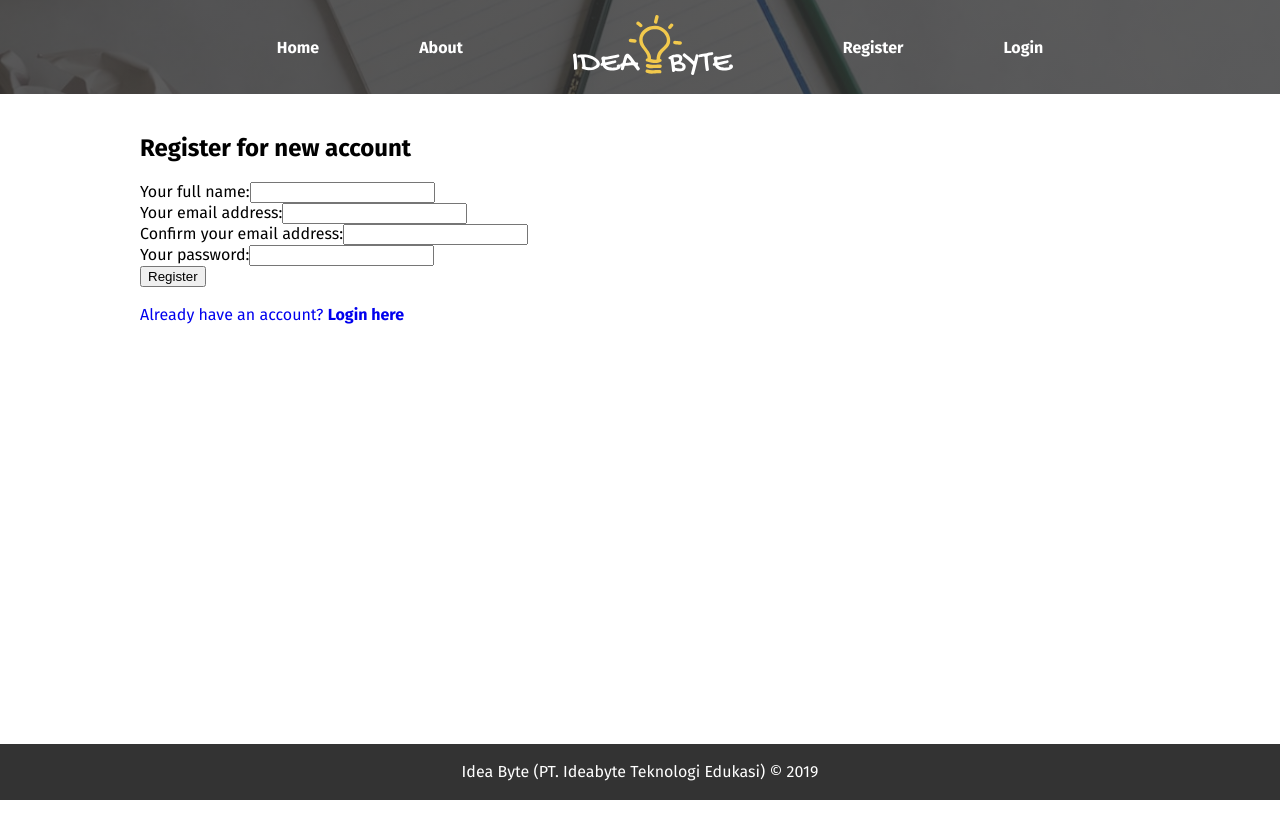
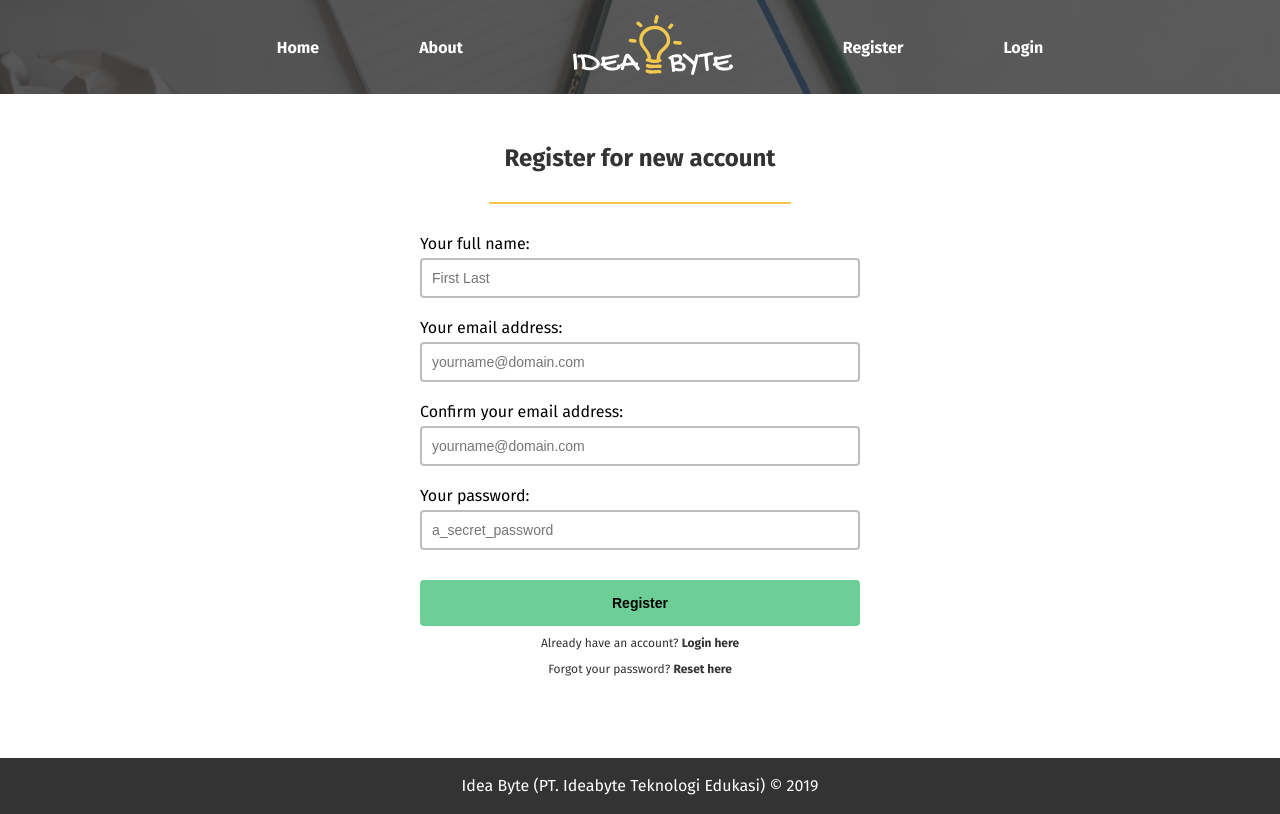
Before and after one commit to bearmentor-community/ideabyte-frontend, a React (Create React App) app: page /register in a window 1280 px wide. Built offline with nearby package versions, Linux system fonts and the light colour scheme.

Commit message:
Style the form elements for register and login

```diff
--- /dev/null
+++ b/src/components/Form.js
@@ -0,0 +1,21 @@
+import React from 'react'
+import styled from '@emotion/styled'
+
+const StyledForm = styled.form`
+  width: 500px;
+  margin: 0 auto;
+`
+
+const Form = ({ children }) => {
+  return (
+    <StyledForm
+      onSubmit={event => {
+        event.preventDefault()
+      }}
+    >
+      {children}
+    </StyledForm>
+  )
+}
+
+export default Form
--- /dev/null
+++ b/src/components/FormLogin.js
@@ -0,0 +1,99 @@
+import React from 'react'
+import styled from '@emotion/styled'
+
+import Form from './Form'
+import Heading from './Heading'
+import Link from './Link'
+import HorizontalRule from './HorizontalRule'
+import Span from './Span'
+
+const FormContent = styled.div`
+  margin: 30px;
+  margin-top: 30px;
+`
+
+const FormFieldSet = styled.div`
+  margin: 20px 0;
+`
+
+const Label = styled.label`
+  display: block;
+  margin-bottom: 5px;
+`
+
+const Input = styled.input`
+  box-sizing: border-box;
+  display: block;
+  font-size: 14px;
+  padding: 10px;
+  border: 2px solid #bdbdbd;
+  border-radius: 4px;
+  width: 100%;
+`
+
+const InputSubmit = styled.input`
+  padding: 15px;
+  background: hsla(45, 86%, 62%, 1);
+  border: none;
+  font-size: 14px;
+  font-weight: bold;
+  border-radius: 4px;
+  width: 100%;
+  margin-top: 10px;
+  transition: 0.5s;
+  cursor: pointer;
+
+  &:hover {
+    background: hsla(45, 86%, 72%, 1);
+  }
+`
+
+const FormExtra = styled.div`
+  font-size: 12px;
+  margin: 10px 0;
+  text-align: center;
+  color: #333;
+`
+
+const FormLogin = () => {
+  return (
+    <Form>
+      <Heading size={2} scheme="light">
+        Login to your account
+      </Heading>
+      <HorizontalRule />
+
+      <FormContent>
+        <FormFieldSet>
+          <Label>Your email address:</Label>
+          <Input type="email" placeholder="yourname@domain.com" />
+        </FormFieldSet>
+
+        <FormFieldSet>
+          <Label>Your password:</Label>
+          <Input type="password" />
+        </FormFieldSet>
+
+        <InputSubmit type="submit" value="Login" />
+
+        <FormExtra>
+          <Link to="/register">
+            <Span scheme="light" type="extra">
+              Does not have an account yet? <b>Register here</b>
+            </Span>
+          </Link>
+        </FormExtra>
+
+        <FormExtra>
+          <Link to="/">
+            <Span scheme="light" type="extra">
+              Forgot your password? <b>Reset here</b>
+            </Span>
+          </Link>
+        </FormExtra>
+      </FormContent>
+    </Form>
+  )
+}
+
+export default FormLogin
--- /dev/null
+++ b/src/components/FormRegister.js
@@ -0,0 +1,109 @@
+import React from 'react'
+import styled from '@emotion/styled'
+
+import Form from './Form'
+import Heading from './Heading'
+import Link from './Link'
+import HorizontalRule from './HorizontalRule'
+import Span from './Span'
+
+const FormContent = styled.div`
+  margin: 30px;
+  margin-top: 30px;
+`
+
+const FormFieldSet = styled.div`
+  margin: 20px 0;
+`
+
+const Label = styled.label`
+  display: block;
+  margin-bottom: 5px;
+`
+
+const Input = styled.input`
+  box-sizing: border-box;
+  display: block;
+  font-size: 14px;
+  padding: 10px;
+  border: 2px solid #bdbdbd;
+  border-radius: 4px;
+  width: 100%;
+`
+
+const InputSubmit = styled.input`
+  padding: 15px;
+  background: hsla(145, 50%, 62%, 1);
+  border: none;
+  font-size: 14px;
+  font-weight: bold;
+  border-radius: 4px;
+  width: 100%;
+  margin-top: 10px;
+  transition: 0.5s;
+  cursor: pointer;
+
+  &:hover {
+    background: hsla(145, 50%, 72%, 1);
+  }
+`
+
+const FormExtra = styled.div`
+  font-size: 12px;
+  margin: 10px 0;
+  text-align: center;
+  color: #333;
+`
+
+const FormRegister = () => {
+  return (
+    <Form>
+      <Heading size={2} scheme="light">
+        Register for new account
+      </Heading>
+      <HorizontalRule />
+
+      <FormContent>
+        <FormFieldSet>
+          <Label>Your full name:</Label>
+          <Input type="text" placeholder="First Last" />
+        </FormFieldSet>
+
+        <FormFieldSet>
+          <Label>Your email address:</Label>
+          <Input type="email" placeholder="yourname@domain.com" />
+        </FormFieldSet>
+
+        <FormFieldSet>
+          <Label>Confirm your email address:</Label>
+          <Input type="email" placeholder="yourname@domain.com" />
+        </FormFieldSet>
+
+        <FormFieldSet>
+          <Label>Your password:</Label>
+          <Input type="password" placeholder="a_secret_password" />
+        </FormFieldSet>
+
+        <InputSubmit type="submit" value="Register" />
+
+        <FormExtra>
+          <Link to="/login">
+            <Span scheme="light" type="extra">
+              Already have an account? <b>Login here</b>
+            </Span>
+          </Link>
+        </FormExtra>
+
+        <FormExtra>
+          <Link to="/">
+            <Span scheme="light" type="extra">
+              Forgot your password? <b>Reset here</b>
+            </Span>
+          </Link>
+        </FormExtra>
+      </FormContent>
+    </Form>
+  )
+}
+
+export default FormRegister
--- a/src/components/Heading.js
+++ b/src/components/Heading.js
@@ -1,5 +1,5 @@
 import React from 'react'
-import { jsx, css } from '@emotion/core'
+import { css } from '@emotion/core'
 import styled from '@emotion/styled'
 
 const Heading = ({ size, align, scheme, margin, children }) => {
--- /dev/null
+++ b/src/components/HorizontalRule.js
@@ -0,0 +1,13 @@
+import React from 'react'
+import styled from '@emotion/styled'
+
+const StyledHr = styled.hr`
+  border: 1px solid hsla(45, 86%, 62%, 1);
+  max-width: 300px;
+`
+
+const HorizontalRule = () => {
+  return <StyledHr />
+}
+
+export default HorizontalRule
--- a/src/components/Navigation.js
+++ b/src/components/Navigation.js
@@ -33,12 +33,12 @@ const Navigation = () => {
       <NavUl>
         <NavLi>
           <Link to="/">
-            <Span>Home</Span>
+            <Span scheme="dark">Home</Span>
           </Link>
         </NavLi>
         <NavLi>
           <Link to="/about">
-            <Span>About</Span>
+            <Span scheme="dark">About</Span>
           </Link>
         </NavLi>
         <NavLi>
@@ -52,28 +52,28 @@ const Navigation = () => {
         {!isLoggedIn && (
           <NavLi>
             <Link to="/register">
-              <Span>Register</Span>
+              <Span scheme="dark">Register</Span>
             </Link>
           </NavLi>
         )}
         {!isLoggedIn && (
           <NavLi>
             <Link to="/login">
-              <Span>Login</Span>
+              <Span scheme="dark">Login</Span>
             </Link>
           </NavLi>
         )}
         {isLoggedIn && (
           <NavLi>
             <Link to="/post">
-              <Span>Post Idea</Span>
+              <Span scheme="dark">Post Idea</Span>
             </Link>
           </NavLi>
         )}
         {isLoggedIn && (
           <NavLi>
             <Link to="/profile">
-              <Span>My Profile</Span>
+              <Span scheme="dark">My Profile</Span>
             </Link>
           </NavLi>
         )}
--- a/src/components/Span.js
+++ b/src/components/Span.js
@@ -1,7 +1,7 @@
 import React from 'react'
 import styled from '@emotion/styled'
 
-const StyledSpan = styled.span`
+const MenuSpan = styled.span`
   color: ${props => (props.scheme === 'dark' ? '#fff' : '#333')};
   transition: 0.5s;
 
@@ -11,8 +11,29 @@ const StyledSpan = styled.span`
   }
 `
 
-const Span = ({ scheme, children }) => {
-  return <StyledSpan scheme="dark">{children}</StyledSpan>
+const ExtraSpan = styled.span`
+  color: ${props => (props.scheme === 'dark' ? '#fff' : '#333')};
+  width: 100%;
+
+  &:after {
+    content: '';
+    display: block;
+    border-bottom: 2px solid hsla(145, 50%, 62%, 1);
+    transform: scaleX(0);
+    transition: transform 250ms ease-in-out;
+  }
+
+  &:hover:after {
+    transform: scaleX(0.2);
+  }
+`
+
+const Span = ({ type, scheme, children }) => {
+  if (type === 'extra') {
+    return <ExtraSpan scheme={scheme}>{children}</ExtraSpan>
+  } else {
+    return <MenuSpan scheme={scheme}>{children}</MenuSpan>
+  }
 }
 
 export default Span
--- a/src/pages/About.js
+++ b/src/pages/About.js
@@ -4,6 +4,7 @@ import styled from '@emotion/styled'
 import PageSpecial from '../layouts/PageSpecial'
 import Meta from '../layouts/Meta'
 import Heading from '../components/Heading'
+import HorizontalRule from '../components/HorizontalRule'
 
 const Sections = styled.section`
   display: flex;
@@ -15,11 +16,6 @@ const Sections = styled.section`
 
 const Section = styled.section`
   width: 600px;
-`
-
-const HorizontalRule = styled.hr`
-  border: 1px solid hsla(45, 86%, 62%, 1);
-  max-width: 300px;
 `
 
 const About = () => {
--- a/src/pages/Login.js
+++ b/src/pages/Login.js
@@ -2,41 +2,13 @@ import React from 'react'
 
 import Meta from '../layouts/Meta'
 import PageSimple from '../layouts/PageSimple'
-import Link from '../components/Link'
+import FormLogin from '../components/FormLogin'
 
 const Login = () => {
   return (
     <PageSimple>
       <Meta title="Login Account" />
-      <section>
-        <h1>Login to your account</h1>
-
-        <form>
-          <div>
-            <label>Your email address:</label>
-            <input type="email" />
-          </div>
-
-          <div>
-            <label>Your password:</label>
-            <input type="password" />
-          </div>
-
-          <input type="submit" value="Login" />
-        </form>
-
-        <p>
-          <Link to="/register">
-            Does not have an account yet? <b>Register here</b>
-          </Link>
-        </p>
-
-        <p>
-          <Link to="/">
-            Forgot your password? <b>Reset here</b>
-          </Link>
-        </p>
-      </section>
+      <FormLogin />
     </PageSimple>
   )
 }
--- a/src/pages/Register.js
+++ b/src/pages/Register.js
@@ -2,45 +2,13 @@ import React from 'react'
 
 import Meta from '../layouts/Meta'
 import PageSimple from '../layouts/PageSimple'
-import Link from '../components/Link'
+import FormRegister from '../components/FormRegister'
 
 const Register = () => {
   return (
     <PageSimple>
       <Meta title="Register New Account" />
-      <section>
-        <h2>Register for new account</h2>
-
-        <form>
-          <div>
-            <label>Your full name:</label>
-            <input type="text" />
-          </div>
-
-          <div>
-            <label>Your email address:</label>
-            <input type="email" />
-          </div>
-
-          <div>
-            <label>Confirm your email address:</label>
-            <input type="email" />
-          </div>
-
-          <div>
-            <label>Your password:</label>
-            <input type="password" />
-          </div>
-
-          <input type="submit" value="Register" />
-        </form>
-
-        <p>
-          <Link to="/login">
-            Already have an account? <b>Login here</b>
-          </Link>
-        </p>
-      </section>
+      <FormRegister />
     </PageSimple>
   )
 }
```
